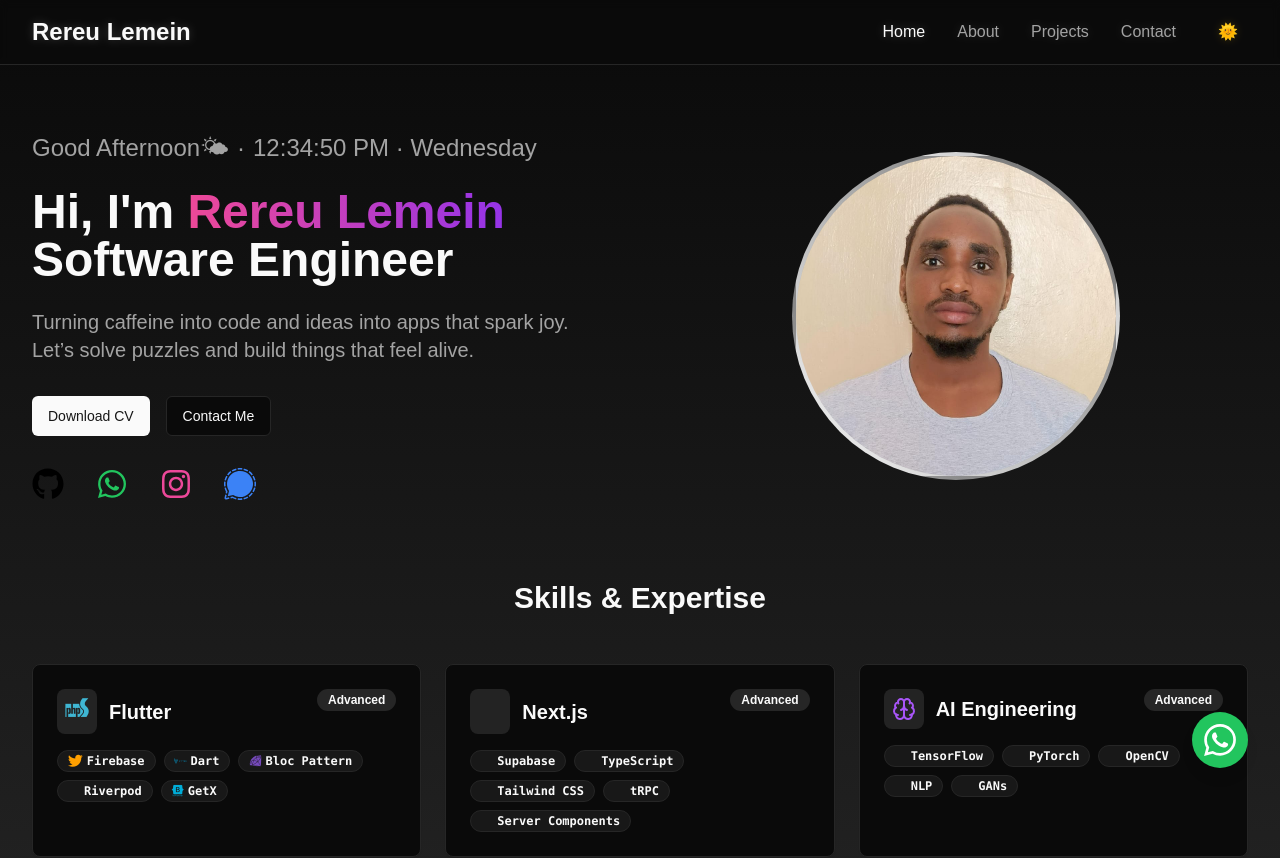
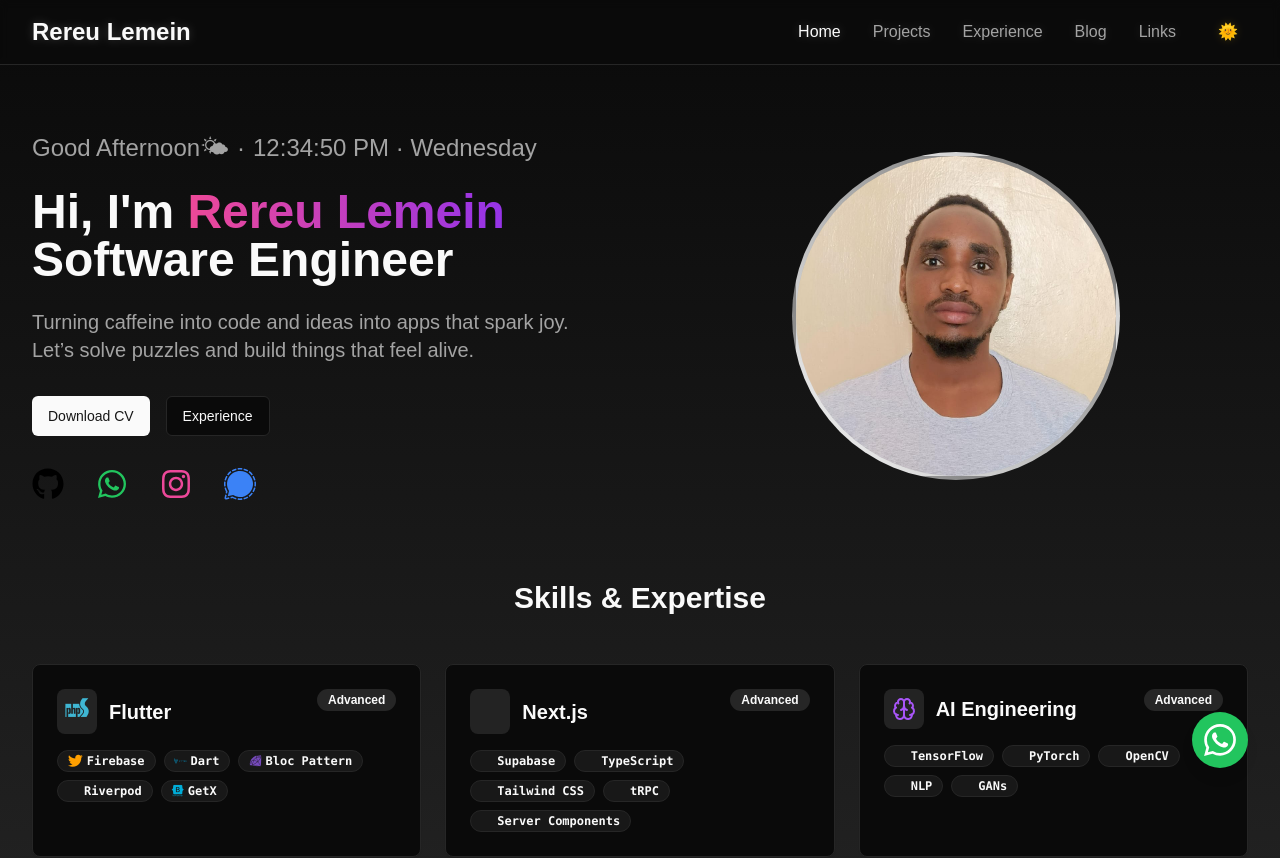
Before and after one commit to Mikhail-Tal-khal/Mikhail-Tal-Rereu, a Next.js app: page / in a window 1280 px wide. Shown: the top 858 px of the page. Built offline with nearby package versions, Linux system fonts and the light colour scheme; some icons are missing.

Commit message:
Time Frame formmat

```diff
--- a/app/components/HeroSection.tsx
+++ b/app/components/HeroSection.tsx
@@ -97,7 +97,7 @@ export default function HeroSection() {
               </a>
             </Button>
             <Button variant="outline" className="w-full sm:w-auto">
-              Contact Me
+              Experience
             </Button>
           </div>
 
--- a/app/components/Navbar.tsx
+++ b/app/components/Navbar.tsx
@@ -12,9 +12,10 @@ export default function Navbar() {
 
   const menuItems = [
     { name: "home", path: "/" },
-    { name: "about", path: "/about" },
     { name: "projects", path: "/projects" },
-    { name: "contact", path: "/contact" },
+    { name: "Experience", path: "/Experience" },
+    { name: "Blog", path: "/Blog" },
+    { name: "Links", path: "/Links" },
   ];
 
   return (
```
